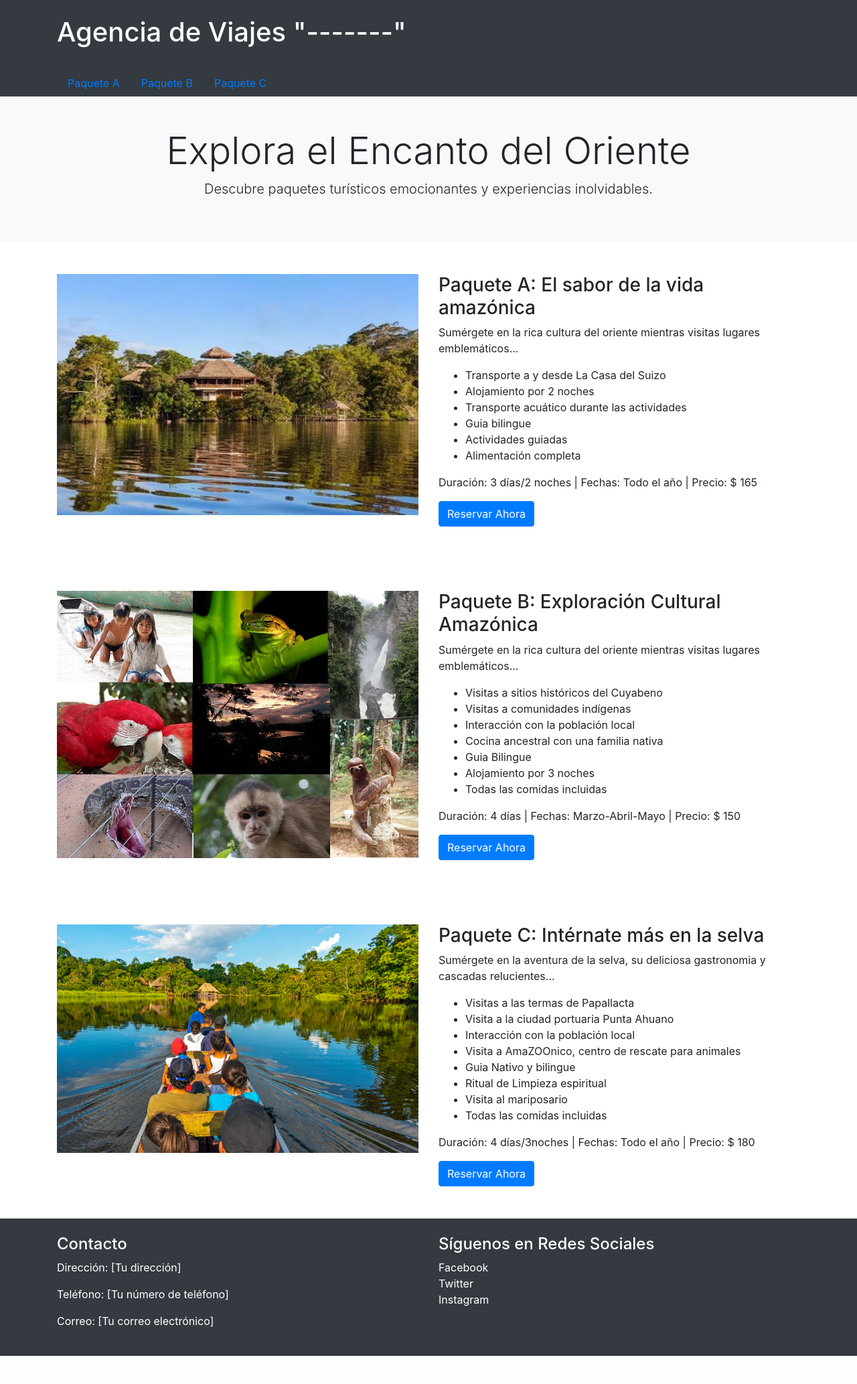
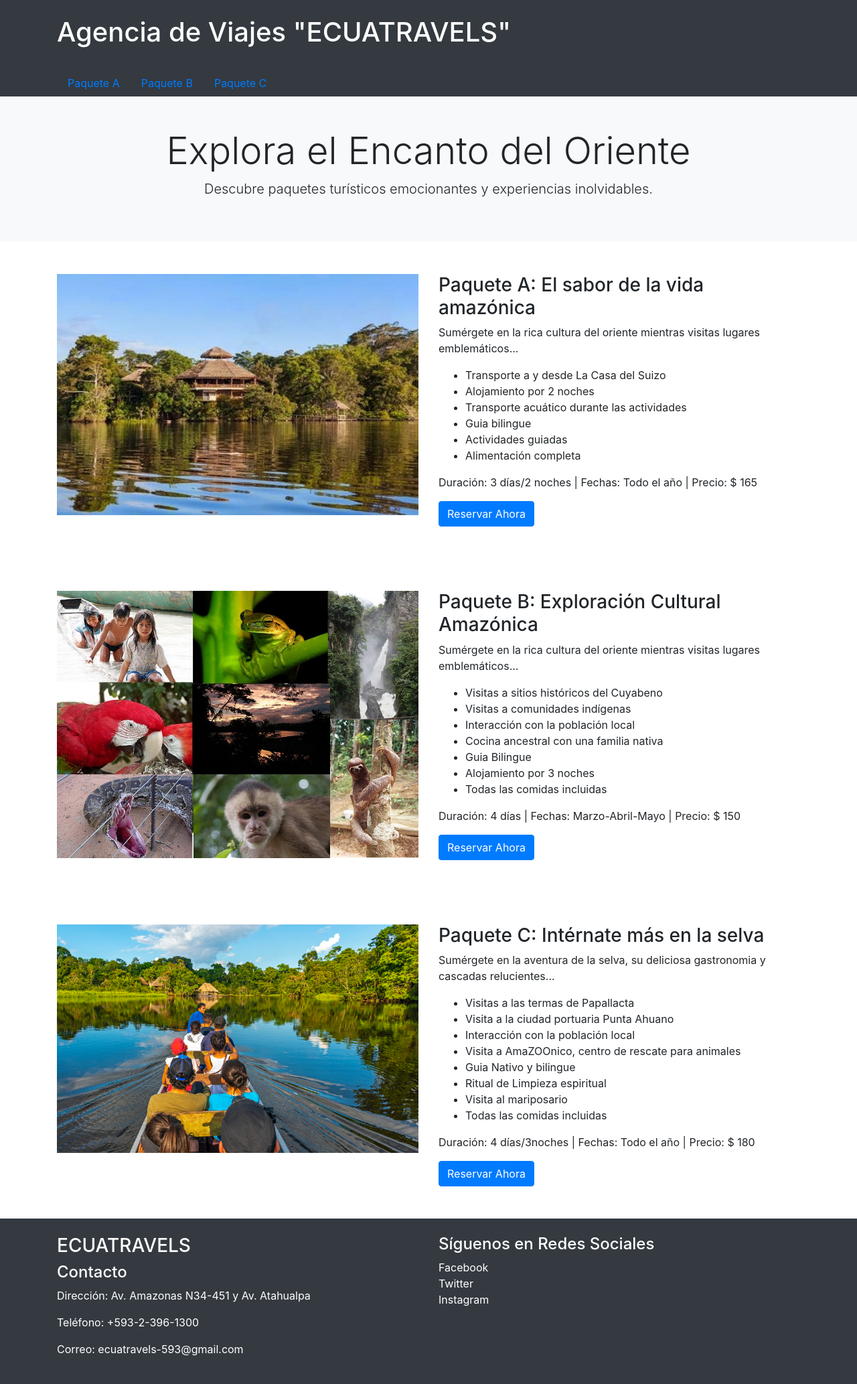
Before and after one commit to BryanCruz94/ASWproyectoU1, a PHP site: page /Amazonia/index.php in a window 1280 px wide. Shown: the whole page at 67% size. Before the commit the page ends 2024 px from the top, so only its background shows below. Run offline with PHP 8.4, Linux system fonts and the light colour scheme.

Commit message:
Fin PHP Oriente

```diff
--- a/Amazonia/index.php
+++ b/Amazonia/index.php
@@ -15,7 +15,7 @@ include 'procesar_reserva.php';
 <body>
     <header class="bg-dark text-white">
         <div class="container">
-            <h1 class="py-4">Agencia de Viajes "-------"</h1>
+            <h1 class="py-4">Agencia de Viajes "ECUATRAVELS"</h1>
             <nav>
                 <ul class="nav">
                     <li class="nav-item"><a class="nav-link" href="#paqueteA">Paquete A</a></li>
@@ -139,10 +139,11 @@ include 'procesar_reserva.php';
         <div class="container py-4">
             <div class="row">
                 <div class="col-md-6">
+                    <h3>ECUATRAVELS</h3>
                     <h4>Contacto</h4>
-                    <p>Dirección: [Tu dirección]</p>
-                    <p>Teléfono: [Tu número de teléfono]</p>
-                    <p>Correo: [Tu correo electrónico]</p>
+                    <p>Dirección: Av. Amazonas N34-451 y Av. Atahualpa</p>
+                    <p>Teléfono: +593-2-396-1300</p>
+                    <p>Correo: ecuatravels-593@gmail.com</p>
                 </div>
                 <div class="col-md-6">
                     <h4>Síguenos en Redes Sociales</h4>
--- a/Amazonia/paginafinal.php
+++ b/Amazonia/paginafinal.php
@@ -46,6 +46,6 @@ include 'procesar_reserva.php';
     <h3 class="center">GRACIAS POR CONFIAR EN NOSOTROS!!</h3>
     <br>
 
-    <a href="../amazon.php"><button class="ref btn btn-light">Regresar</button></a>
+    <a href="../index.php"><button class="ref btn btn-light">Regresar al inicio</button></a>
 </body>
 </html>
--- a/Amazonia/reservas.txt
+++ b/Amazonia/reservas.txt
@@ -1,2 +1,3 @@
 Nombre: sTEFY | Email: tfa_eg2307@hotmail.com | Teléfono: 0991441174 | Fecha de Viaje: 2023-08-23 | Paquete: 165 | Cantidad de Personas: 1 | Precio por Persona: 165 | Precio Total: 165
 Nombre: juan | Email: juan22@jshs.com | Teléfono: 0969734638 | Fecha de Viaje: 2023-08-21 | Paquete: 165 | Cantidad de Personas: 2 | Precio por Persona: 165 | Precio Total: 330
+Nombre: Carlos Garrido | Email: Carli1965_012@hotmail.com | Teléfono: 0991441189 | Fecha de Viaje: 2023-10-21 | Paquete: 180 | Cantidad de Personas: 2 | Precio por Persona: 180 | Precio Total: 360
--- a/amazon.php
+++ b/amazon.php
@@ -568,7 +568,7 @@
         </div>
 
     </div>
-    <a href="Amazonia/index.php"><button class="ref btn btn-success" style="text-align: center; margin-left: 720px; padding-bottom:10px">Aceptar</button></a>
+    <a href="Amazonia/index.php"><button class="ref btn btn-success" style="text-align: center; margin-left: 720px; padding-bottom:10px">Conoce sobre nuestros interesantes paquetes turisticos..!!</button></a>
 
     </div>
     <!-- ***** AQUI FINALIZA EL CÓDIGO DE CADA REGIÓN ****** -->
```
Also changed, not shown: costa/pedidos.txt (+9 -0 lines).
